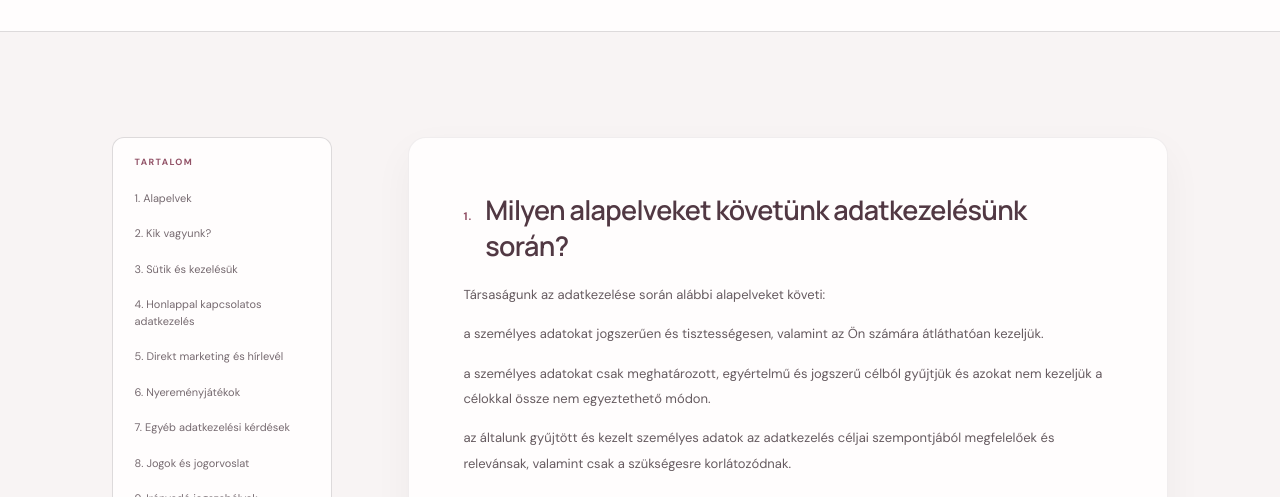
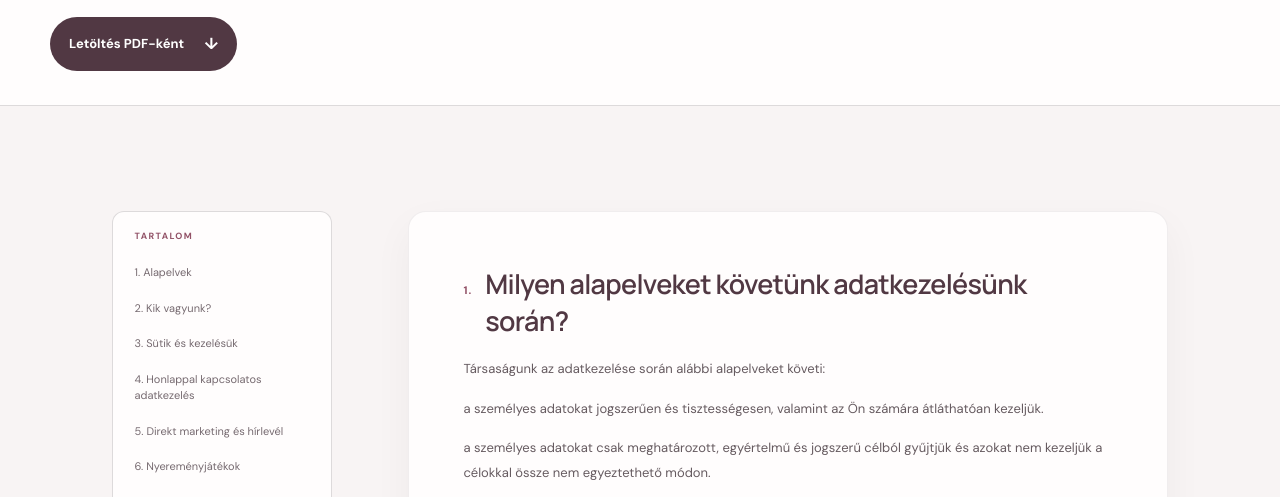
Before and after one commit to csongortakats/develofit, a plain HTML site: page adatvedelmi-tajekoztato.html in a window 1280 px wide. Shown: the part 251-748 px from the top of the page. Drawn offline with Linux system fonts and the light colour scheme.

Commit message:
adatvedelmi letoltes

```diff
--- a/adatvedelmi-tajekoztato.html
+++ b/adatvedelmi-tajekoztato.html
@@ -35,6 +35,9 @@
         <div class="container">
           <h1>Adatv&#233;delmi t&#225;j&#233;koztat&#243;</h1>
           <p>amelyben t&#225;j&#233;koztatjuk &#214;nt, mint honlapunk l&#225;togat&#243;j&#225;t, valamint szolg&#225;ltat&#225;saink ig&#233;nybe vevőj&#233;t t&#225;rsas&#225;gunk adatkezel&#233;si &#233;s adatv&#233;delmi szab&#225;lyair&#243;l.</p>
+          <div class="privacy-download">
+            <a class="button button-dark" href="adatvedelmi-tajekoztato.pdf" download>Letöltés PDF-ként<span aria-hidden="true">↓</span></a>
+          </div>
         </div>
       </section>
       <section class="privacy-content section-pad">
--- a/styles.css
+++ b/styles.css
@@ -3365,6 +3365,9 @@ h1 em,h2 em {
   font-size:14px;
   line-height:1.9
 }
+.privacy-download {
+  margin-top:20px
+}
 .privacy-content {
   background:var(--paper)
 }
```
Also changed, not shown: README.txt (deleted), 2 other files.
